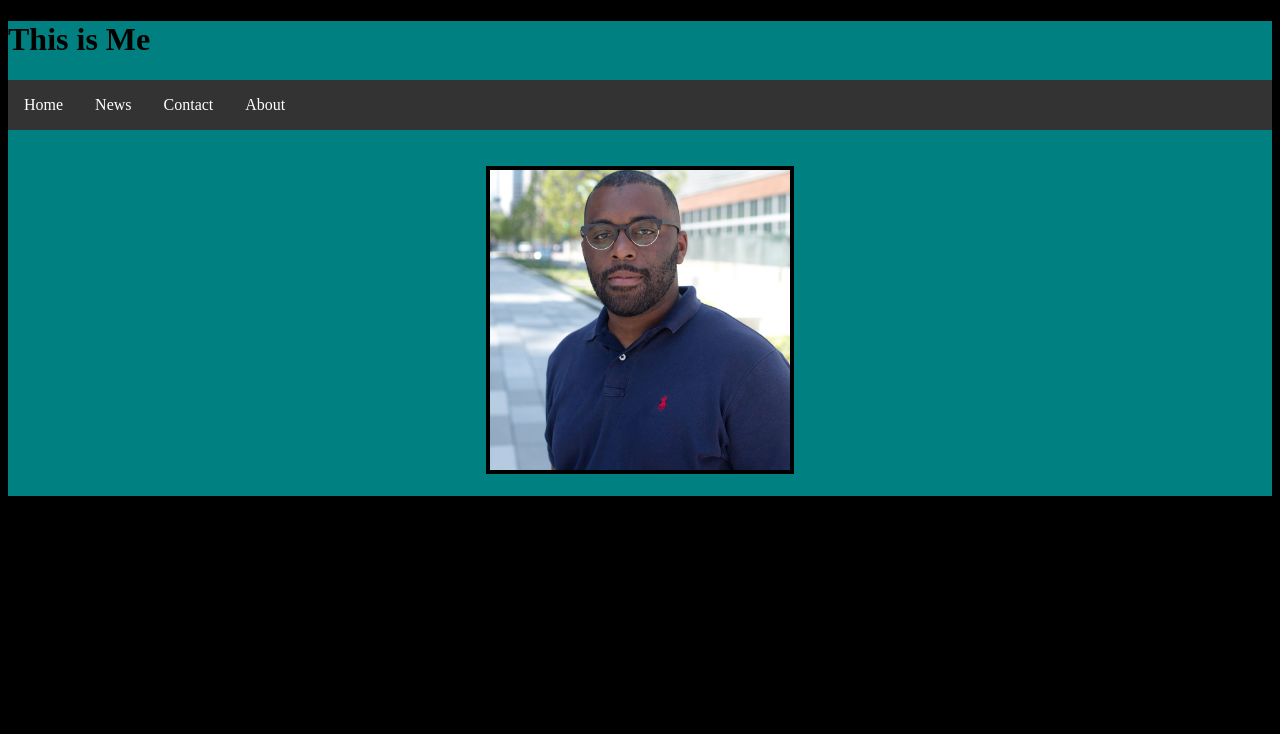
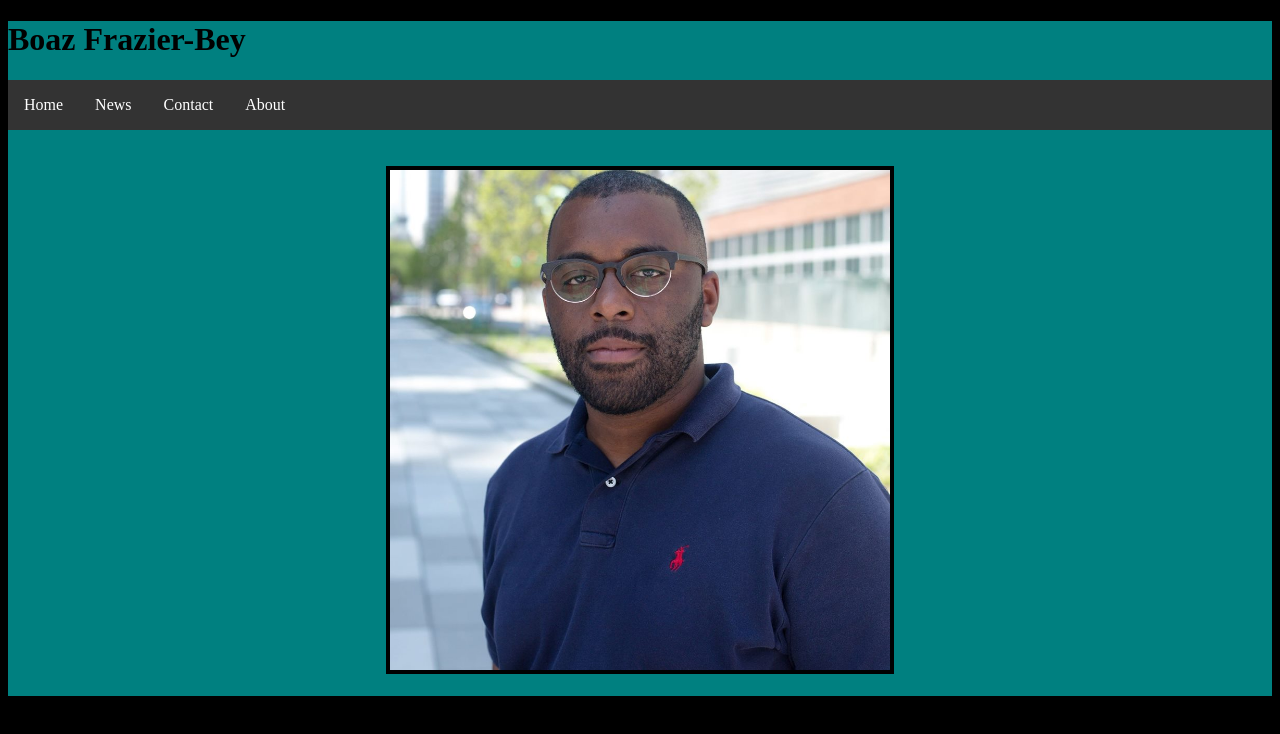
Before and after one commit to boaz-frazier-bey/html-profile, a plain HTML site: page index.html in a window 1280 px wide. Drawn offline with Linux system fonts and the light colour scheme; files whose address does not match are found by name.

```diff
--- a/index.html
+++ b/index.html
@@ -3,11 +3,12 @@
   <head>
     <link rel="stylesheet" href="styles/index.css">
     <meta charset="utf-8">
+    <meta name="viewport" content="width=device-width, initial-scale=1.0">
     <title>Boaz</title>
   </head>
   <body class="body">
     <div class="top-div">
-      <h1 title="this is me">This is Me</h1>
+      <h1 title="this is me">Boaz Frazier-Bey</h1>
       <center>
         <ul>
           <li><a href="#home">Home</a></li>
@@ -19,7 +20,7 @@
       <br>
       <br>
       <center>
-        <img title="Boaz" src="/Users/boazfrazierbey/desktop/projects/styles/boaz pic copy.jpg" alt="Boaz" width="300" height="300">
+        <img title="Boaz" src="/Users/boazfrazierbey/desktop/projects/styles/boaz pic copy.jpg" alt="Boaz" width="500" height="500">
       </center>
     <br>
     </div>
```
Also changed, not shown: 2 other files.
